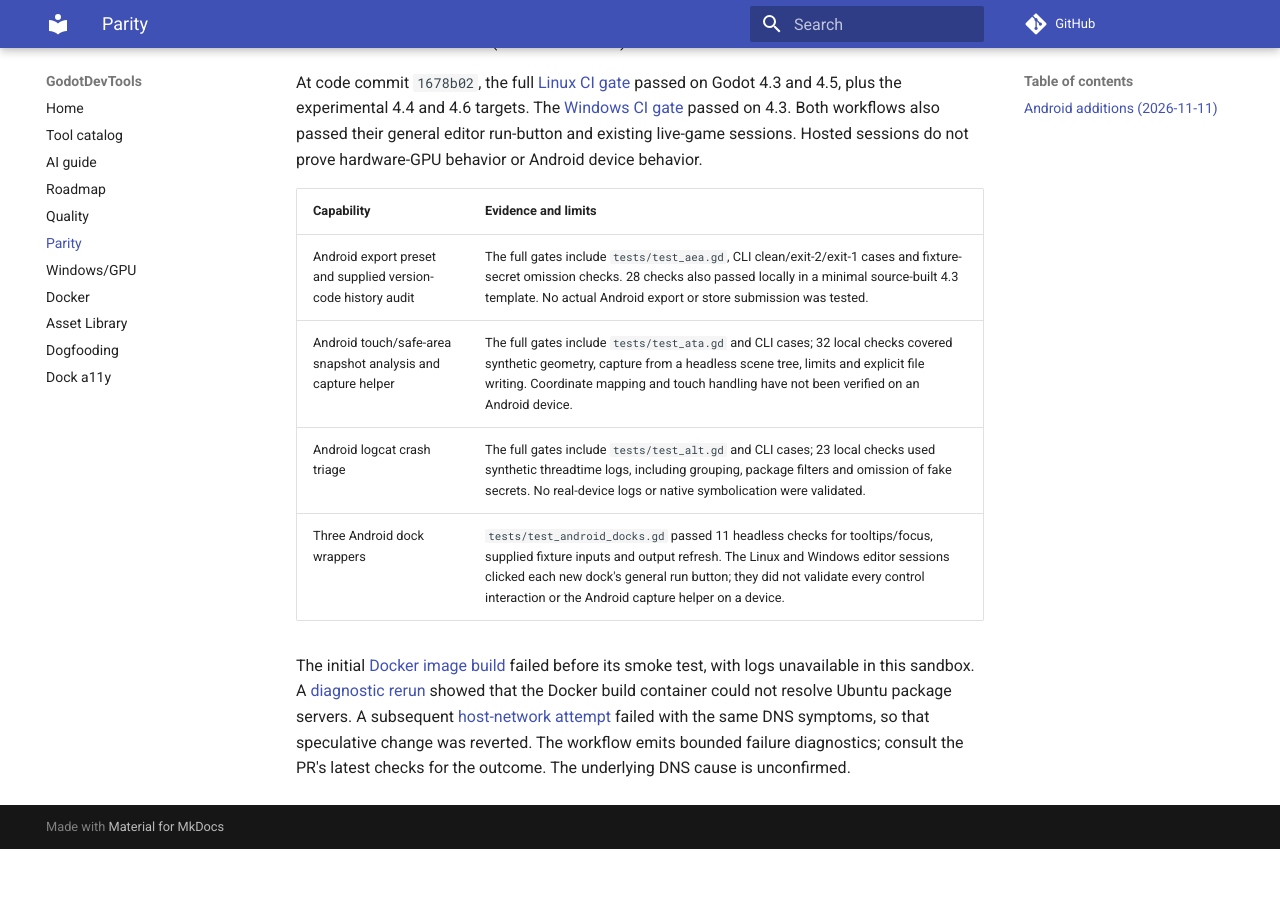
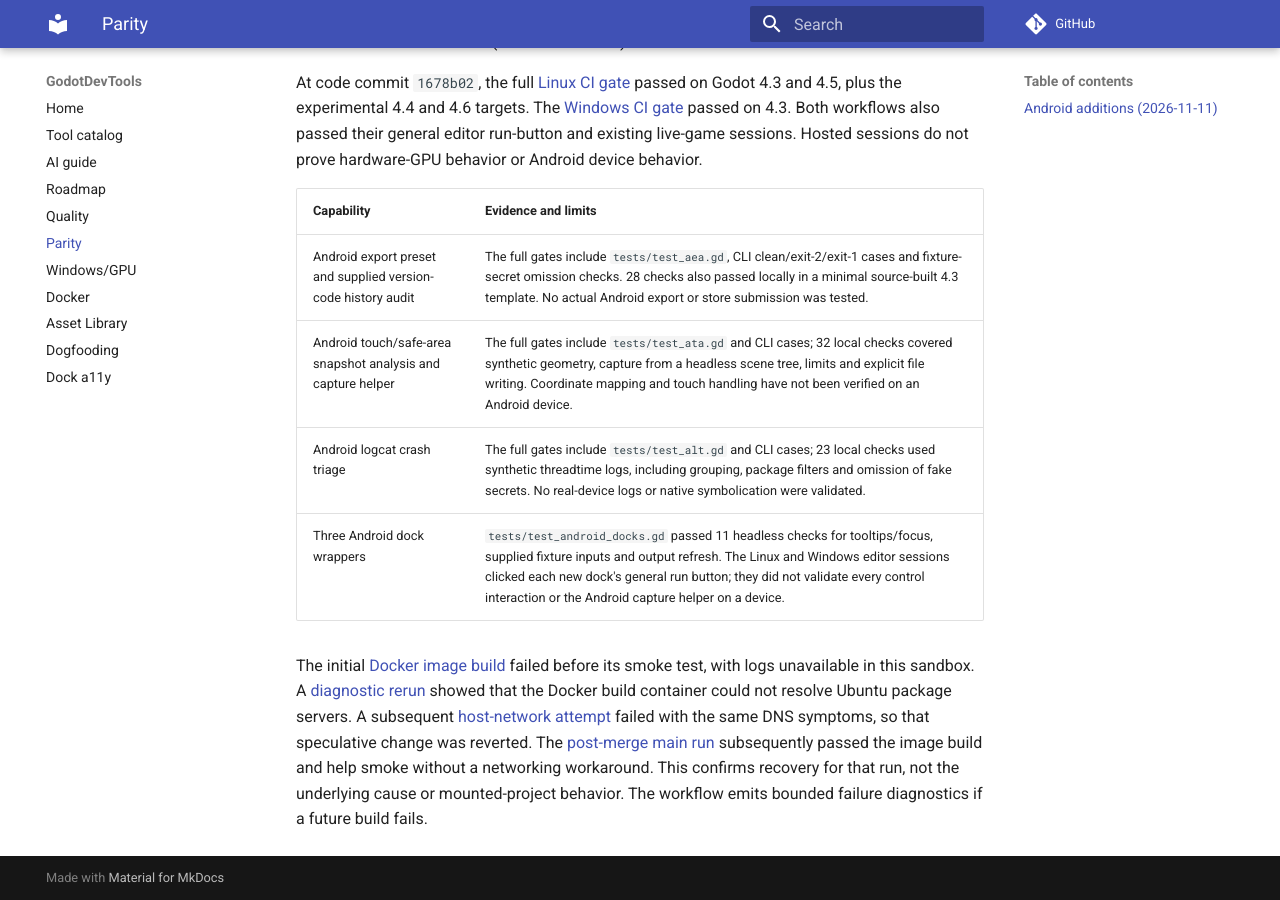
Before and after one commit to SeanShaffer88/GodotDevTools, an MkDocs documentation site: the page built from docs/PARITY.md, in a window 1280 px wide and 900 px high, scrolled down 18411 px. Built offline with MkDocs 1.6.1 and Material for MkDocs 9.7.7, drawn with Linux system fonts in a browser that asks for light colours; comment, search, counter and statistics services are not loaded; before the commit the page ends 19260 px from its top, so only the background shows below that.

Commit message:
Document post-merge Docker CI recovery
Co-authored-by: arena-agent <297053741+arena-agent@users.noreply.github.com>

```diff
--- a/docs/PARITY.md
+++ b/docs/PARITY.md
@@ -206,4 +206,4 @@ At code commit `1678b02`, the full [Linux CI gate](https://github.com/SeanShaffe
 | Android logcat crash triage | The full gates include `tests/test_alt.gd` and CLI cases; 23 local checks used synthetic threadtime logs, including grouping, package filters and omission of fake secrets. No real-device logs or native symbolication were validated. |
 | Three Android dock wrappers | `tests/test_android_docks.gd` passed 11 headless checks for tooltips/focus, supplied fixture inputs and output refresh. The Linux and Windows editor sessions clicked each new dock's general run button; they did not validate every control interaction or the Android capture helper on a device. |
 
-The initial [Docker image build](https://github.com/SeanShaffer88/GodotDevTools/actions/runs/43033846869) failed before its smoke test, with logs unavailable in this sandbox. A [diagnostic rerun](https://github.com/SeanShaffer88/GodotDevTools/actions/runs/43035324442) showed that the Docker build container could not resolve Ubuntu package servers. A subsequent [host-network attempt](https://github.com/SeanShaffer88/GodotDevTools/actions/runs/43035527114) failed with the same DNS symptoms, so that speculative change was reverted. The workflow emits bounded failure diagnostics; consult the PR's latest checks for the outcome. The underlying DNS cause is unconfirmed.
+The initial [Docker image build](https://github.com/SeanShaffer88/GodotDevTools/actions/runs/43033846869) failed before its smoke test, with logs unavailable in this sandbox. A [diagnostic rerun](https://github.com/SeanShaffer88/GodotDevTools/actions/runs/43035324442) showed that the Docker build container could not resolve Ubuntu package servers. A subsequent [host-network attempt](https://github.com/SeanShaffer88/GodotDevTools/actions/runs/43035527114) failed with the same DNS symptoms, so that speculative change was reverted. The [post-merge main run](https://github.com/SeanShaffer88/GodotDevTools/actions/runs/43091602232) subsequently passed the image build and help smoke without a networking workaround. This confirms recovery for that run, not the underlying cause or mounted-project behavior. The workflow emits bounded failure diagnostics if a future build fails.
```
Also changed, not shown: PROJECT_RULES.md (+1 -1 lines).
